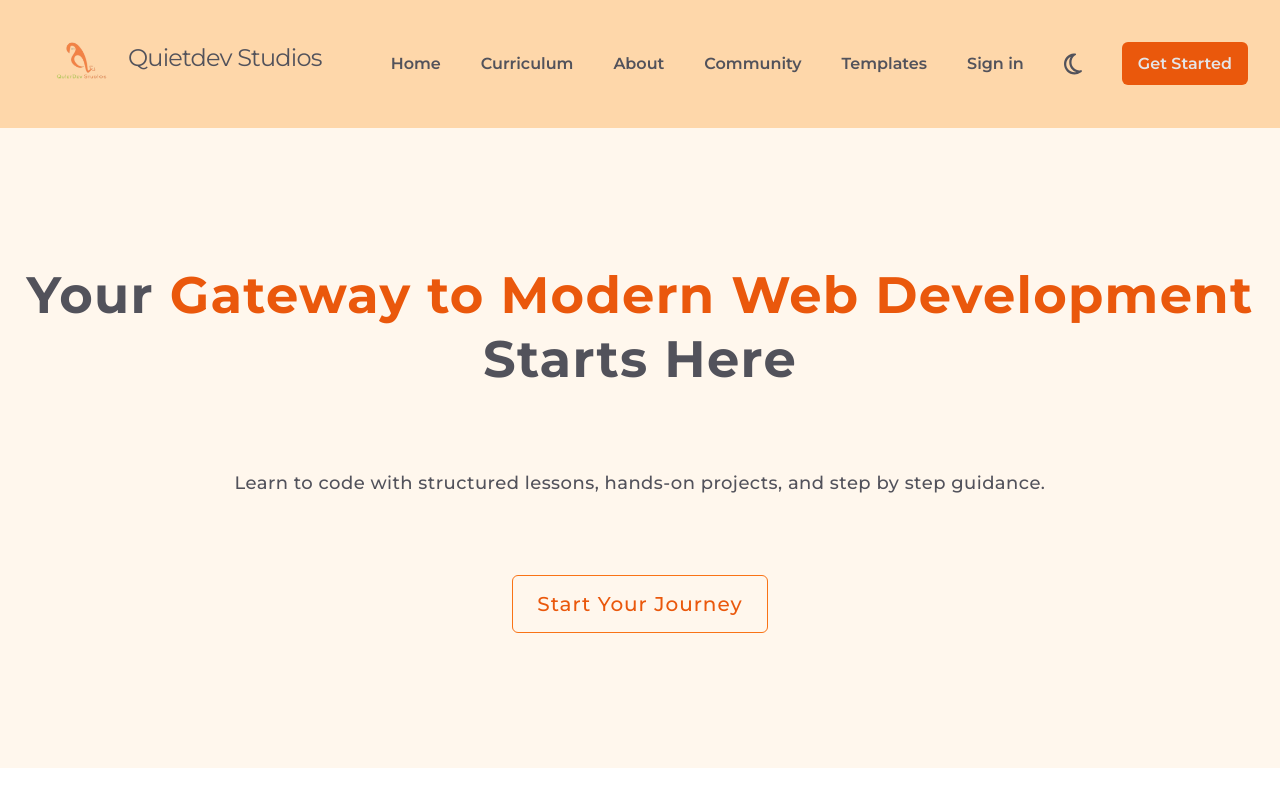
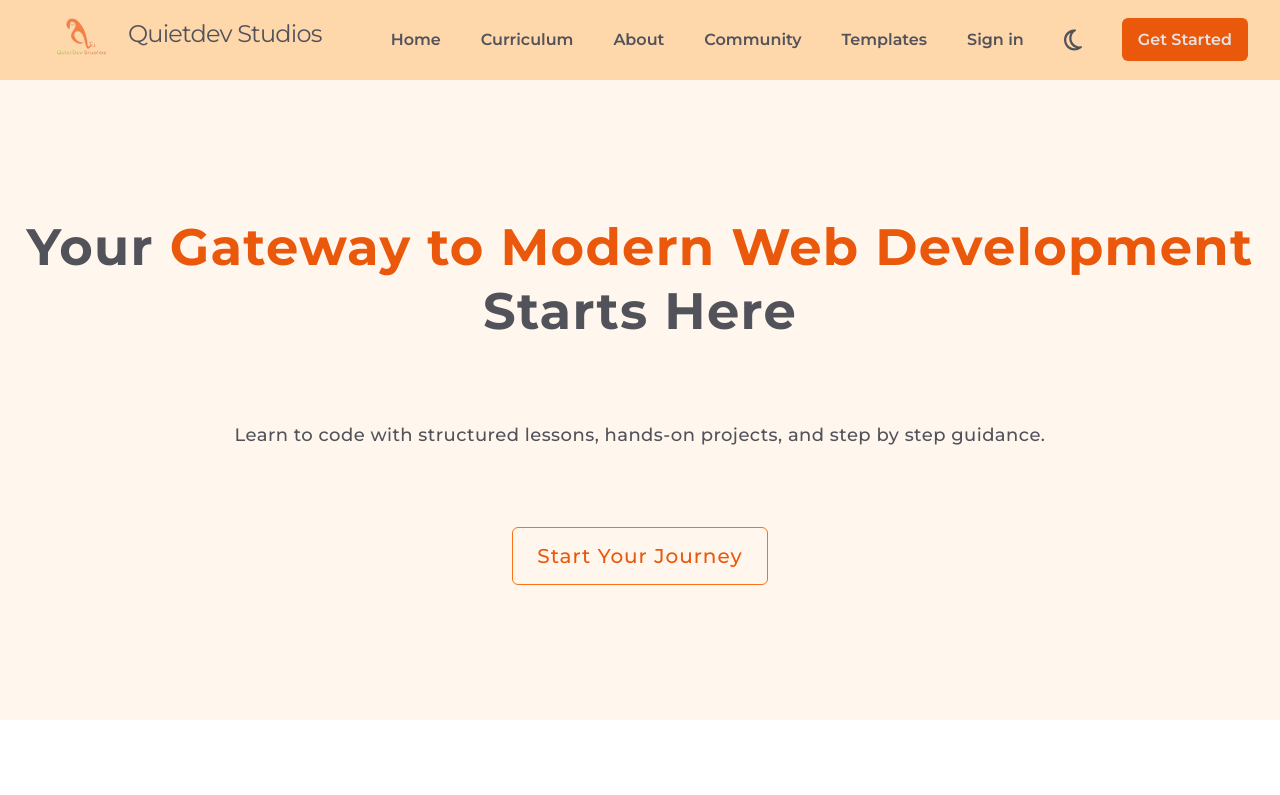
Before and after one commit to quietdevstudios/quietdevstudio, a React (Vite) app: page / in a window 1280 px wide. Shown: the top 795 px of the page. Built offline with nearby package versions, Linux system fonts and the light colour scheme.

Commit message:
removed padding from header

```diff
--- a/src/components/Header.jsx
+++ b/src/components/Header.jsx
@@ -13,7 +13,7 @@ const Header = () => {
   };
 
   return (
-    <header className="bg-orange-200 h-20 text-orange-950 font-montserrat py-16 sticky top-0 z-50 ">
+    <header className="bg-orange-200 h-20 text-orange-950 font-montserrat sticky top-0 z-50 ">
       <section className="h-full w-[95%] max-w-7xl xl:mx-auto flex items-center justify-between">
         <a href="/" className="flex items-center tracking-tighter">
           <img src={brandLogo} className="w-24 cursor-pointer" />
```
